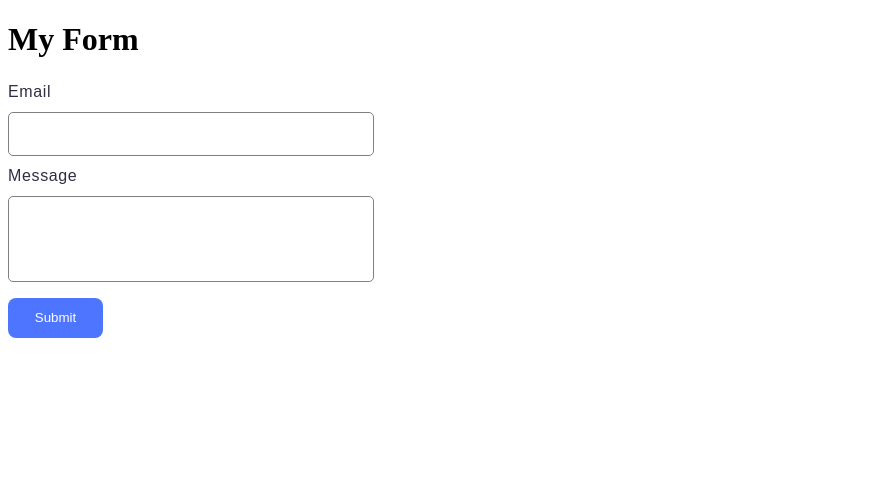
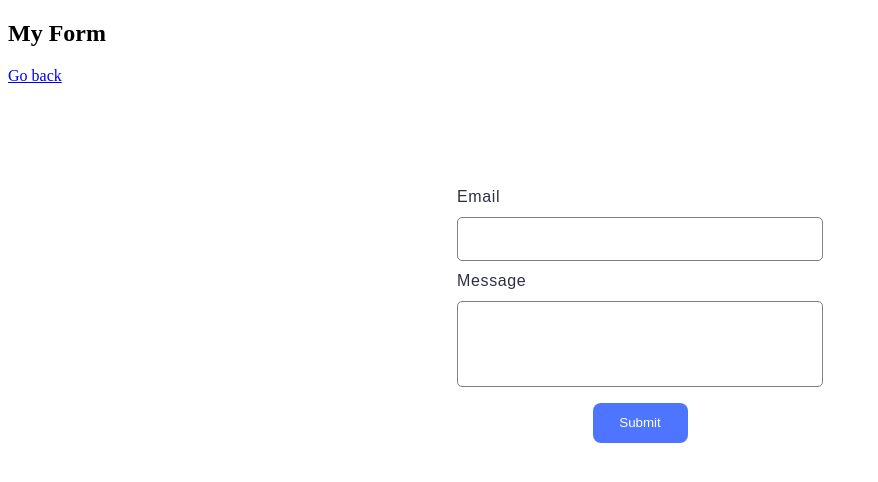
Before and after one commit to Pavlo1508/goit-js-hw-09, a website built with Vite: page src/2-form.html in a window 1280 px wide. Both pictures are taken after typing "name@example.com", "Sample" into the empty fields and a click on the button "Submit". Shown: the whole page, without its empty margins (0-878 px from the left). Built offline with nearby package versions, Linux system fonts and the light colour scheme.

Commit message:
'update'

```diff
--- a/src/2-form.html
+++ b/src/2-form.html
@@ -9,19 +9,15 @@
 </head>
 
 <body>
-	<h1>My Form</h1>
-	<form class="feedback-form" autocomplete="off">
-		<label>
-			Email
-			<input type="email" name="email" autofocus />
-		</label>
-		<label>
-			Message
-			<textarea name="message" rows="8"></textarea>
-		</label>
-		<button type="submit">Submit</button>
-	</form>
-	<load src="feedback.html" />
+	<header>
+		<h2>My Form</h2>
+		<a href="./index.html">Go back</a>
+	</header>
+	<main>
+		<section>
+			<form class="feedback-form" autocomplete="off"></form>
+		</section>
+	</main>
 	<script src="./js/2-form.js" type="module"></script>
 </body>
 
--- a/src/css/2-form.css
+++ b/src/css/2-form.css
@@ -5,7 +5,10 @@
 .feedback-form {
 	display: flex;
 	flex-direction: column;
+	align-items: center;
+	justify-content: center;
 	gap: 8px;
+	margin-top: 100px;
 }
 
 .feedback-form button {
--- a/src/feedback.html
+++ /dev/null
@@ -1,11 +0,0 @@
-<!DOCTYPE html>
-<html lang="en">
-<head>
-	<meta charset="UTF-8">
-	<meta name="viewport" content="width=device-width, initial-scale=1.0">
-	<title>Feedack</title>
-</head>
-<body>
-	<script src="./js/feedback.js" type="module"></script>
-</body>
-</html>
--- a/src/js/2-form.js
+++ b/src/js/2-form.js
@@ -0,0 +1,68 @@
+// ============Default===============
+const form = document.querySelector('.feedback-form');
+const localStorageKey = 'feedback-form-state';
+// ==========Default function for LS====================
+function saveToLs(key, value) {
+	const jsonData = JSON.stringify(value);
+	localStorage.setItem(key, jsonData);
+}
+
+function loadFromLs(key) {
+	const data = localStorage.getItem(key);
+	try {
+		const result = JSON.parse(data);
+		return result;
+	} catch {
+		return data;
+	}
+}
+// ============Create Form===========================
+function formInputsTemplate() {
+	return `<label>
+			Email
+			<input type="email" name="email" autofocus />
+		</label>
+		<label>
+			Message
+			<textarea name="message" rows="8"></textarea>
+		</label>
+		<button type="submit">Submit</button>`;
+};
+
+	form.innerHTML = formInputsTemplate();
+// ============Add Listners=========================
+form.addEventListener('input', onFormInput);
+form.addEventListener('submit', onFormSubmit);
+// ============Save Data in LS=============================
+function onFormInput() {
+	form.elements.email.type = 'text';
+	const email = form.elements.email.value.trim();
+	const message = form.elements.message.value.trim();
+	const data = {
+		email: email,
+		message: message,
+	};
+
+	saveToLs(localStorageKey, data);
+}
+// ============Settings Form================
+function onFormSubmit(e) {
+	e.preventDefault();
+	const data = loadFromLs(localStorageKey);
+	if (data && data.email && data.message) {
+		console.log(data);
+		localStorage.removeItem(localStorageKey);
+		form.reset();
+	}
+}
+// =========Fill Form====================
+function fillForm() {
+	const data = loadFromLs(localStorageKey);
+	if (data) {
+		form.elements.email.value = data.email || '';
+		form.elements.message.value = data.message || '';
+	}
+
+}
+
+fillForm();
--- a/src/js/feedback.js
+++ /dev/null
@@ -1,54 +0,0 @@
-// ============Default===============
-const form = document.querySelector('.feedback-form');
-const localStorageKey = 'feedback-form-state';
-// ==========Default function for LS====================
-function saveToLs(key, value) {
-	const jsonData = JSON.stringify(value);
-	localStorage.setItem(key, jsonData);
-}
-
-function loadFromLs(key) {
-	const data = localStorage.getItem(key);
-	try {
-		const result = JSON.parse(data);
-		return result;
-	} catch {
-		return data;
-	}
-}
-// ============Add Listners=========================
-form.addEventListener('input', onFormInput);
-form.addEventListener('submit', onFormSubmit);
-// ============Save Data in LS=============================
-function onFormInput() {
-	form.elements.email.type = 'text';
-	const email = form.elements.email.value.trim();
-	const message = form.elements.message.value.trim();
-	const data = {
-		email: email,
-		message: message,
-	};
-
-	saveToLs(localStorageKey, data);
-}
-// ============Settings Form================
-function onFormSubmit(e) {
-	e.preventDefault();
-	const data = loadFromLs(localStorageKey);
-	if (data && data.email && data.message) {
-		console.log(data);
-		localStorage.removeItem(localStorageKey);
-		form.reset();
-	}
-}
-// =========Fill Form====================
-function fillForm() {
-	const data = loadFromLs(localStorageKey);
-	if (data) {
-		form.elements.email.value = data.email || '';
-		form.elements.message.value = data.message || '';
-	}
-
-}
-
-fillForm();
```
Also changed, not shown: src/1-gallery.html (+9 -2 lines), src/index.html (+15 -4 lines).
